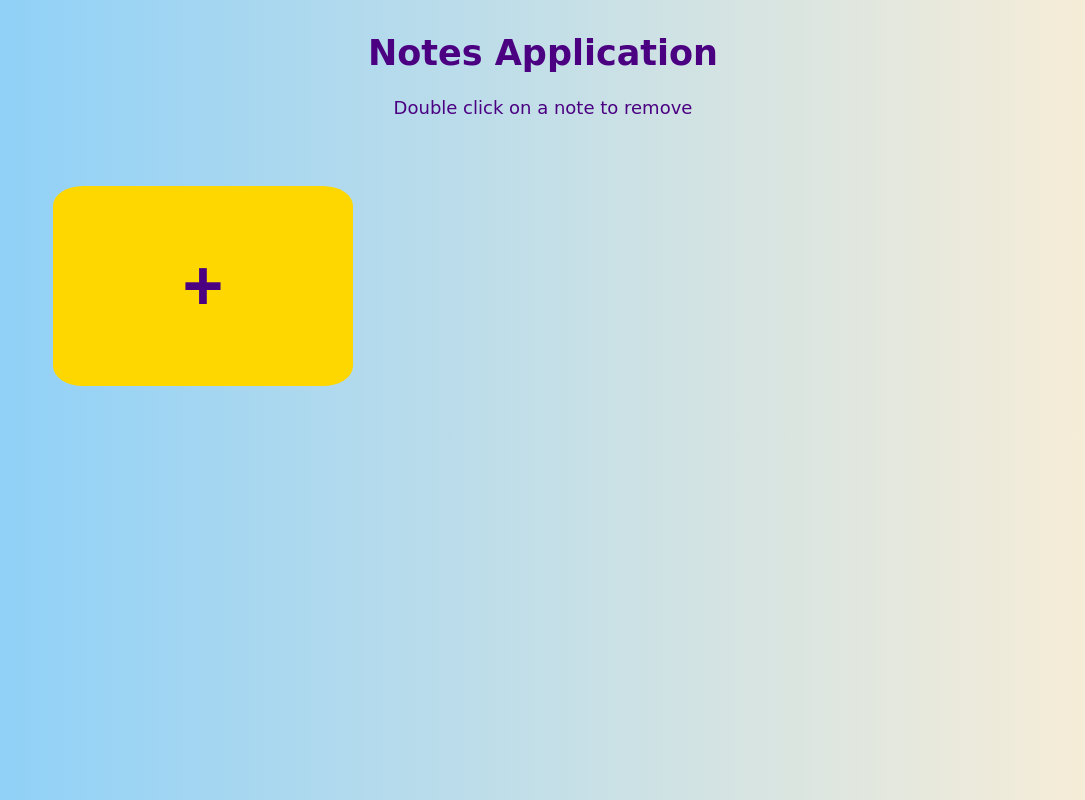
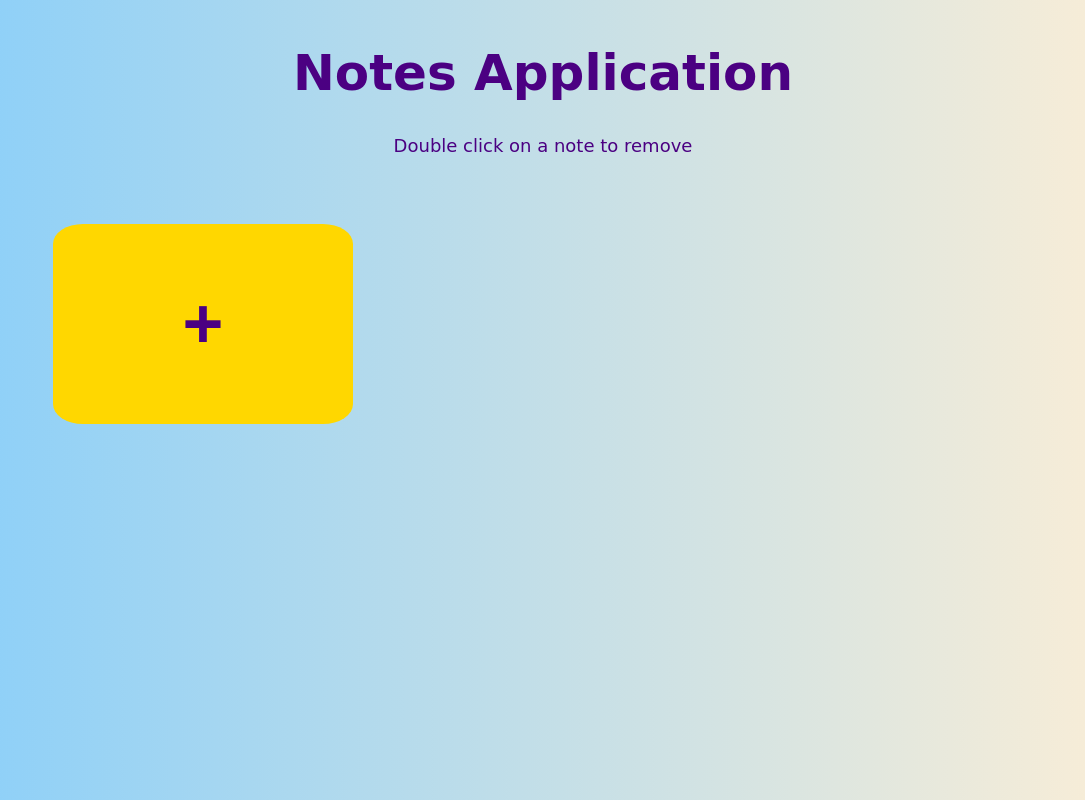
Before and after one commit to PrinceTheDev/JavaScript-projects, a plain HTML site: page notes_app/index.html in a window 1280 px wide. Shown: the whole page, without its empty margins (97-1182 px from the left). Drawn offline with Linux system fonts and the light colour scheme.

Commit message:
basic change

```diff
--- a/notes_app/styles.css
+++ b/notes_app/styles.css
@@ -8,7 +8,7 @@ body {
     color: #4b0082;
     text-align: center;
     padding-top: 10px;
-    font-size: 35px;
+    font-size: 50px;
 }
 
 .info-text {
```
